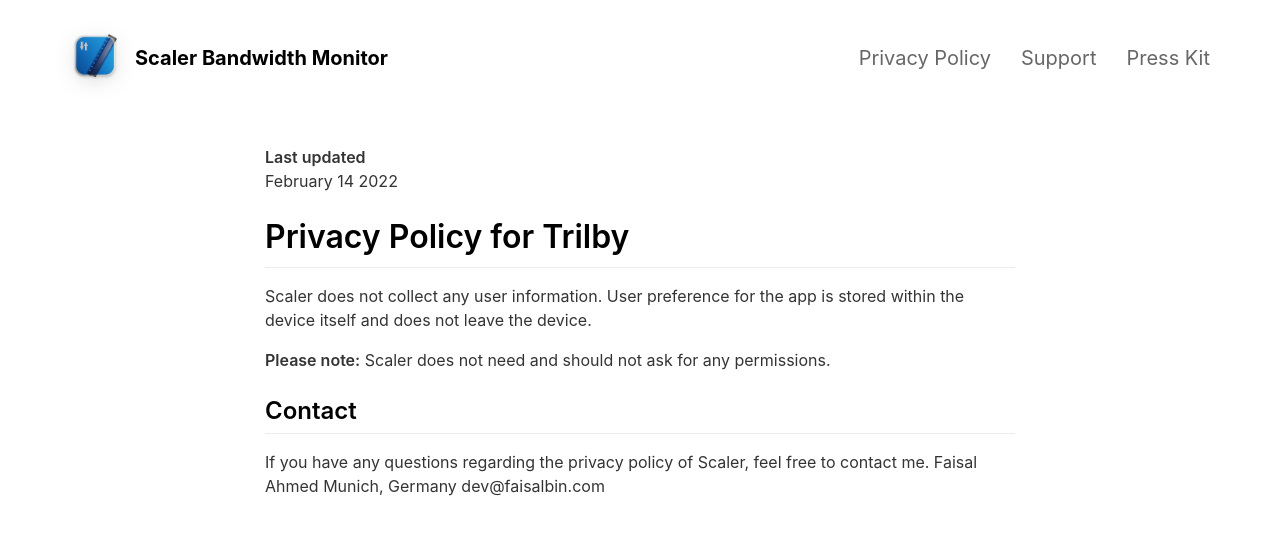
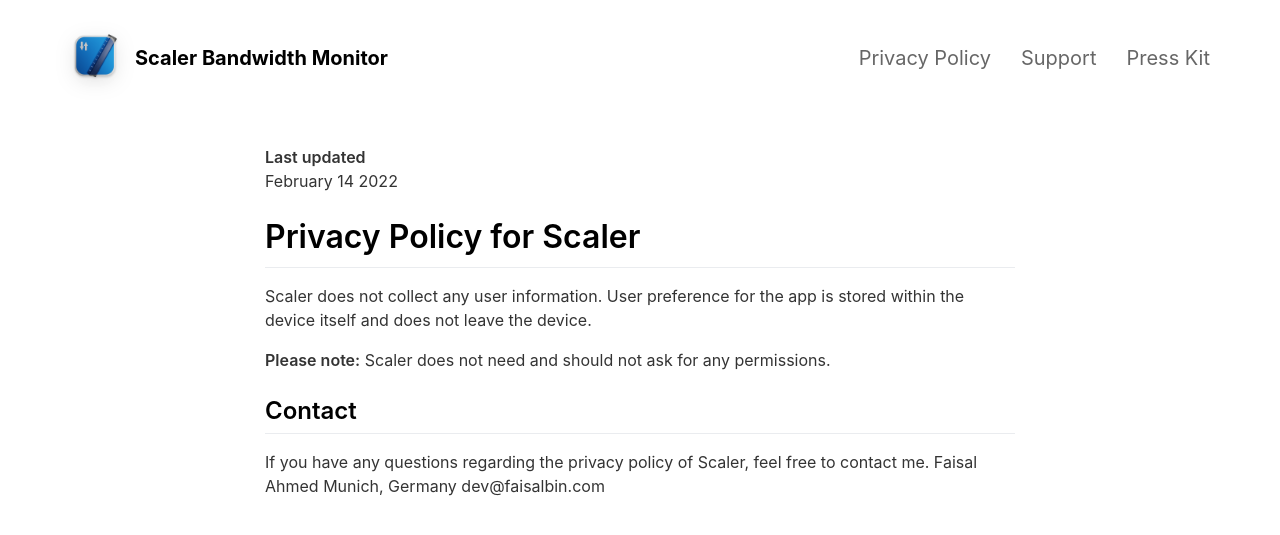
Before and after one commit to FaisalBinAhmed/scalerapp, a Jekyll site: the page built from _pages/privacypolicy.md, in a window 1280 px wide. Shown: the top 535 px of the page. Built offline with Jekyll 4.4.1, drawn with Linux system fonts in a browser that asks for light colours; nearby versions of some CDN libraries.

Commit message:
Update privacypolicy.md

```diff
--- a/_pages/privacypolicy.md
+++ b/_pages/privacypolicy.md
@@ -7,7 +7,7 @@ include_in_header: true
 **Last updated**
 February 14 2022
 
-# Privacy Policy for Trilby
+# Privacy Policy for Scaler
 
 Scaler does not collect any user information. User preference for the app is stored within the device itself and does not leave the device.
 
```
